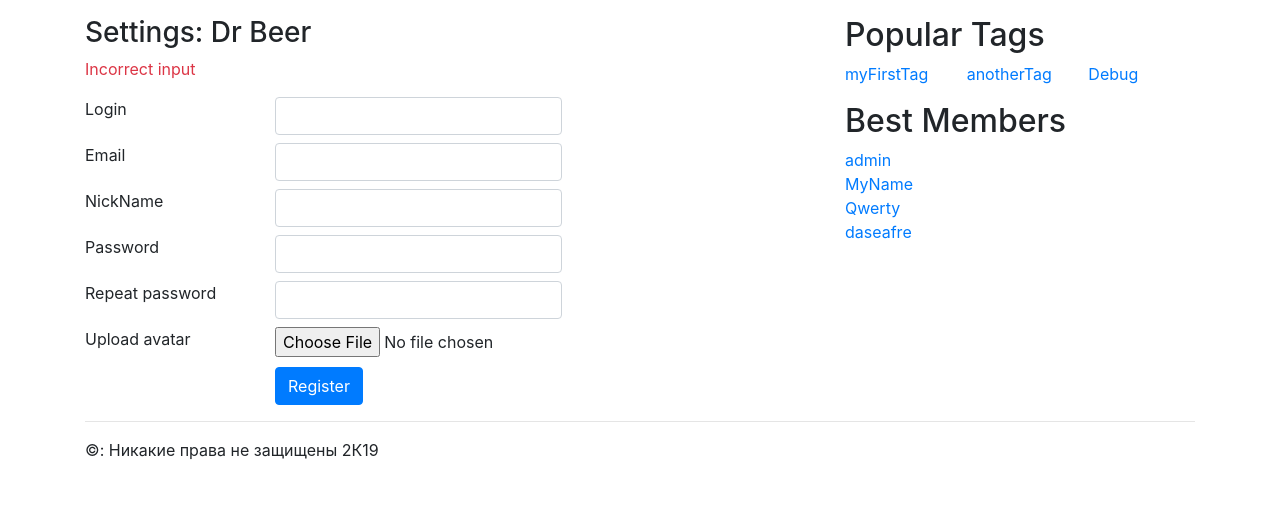
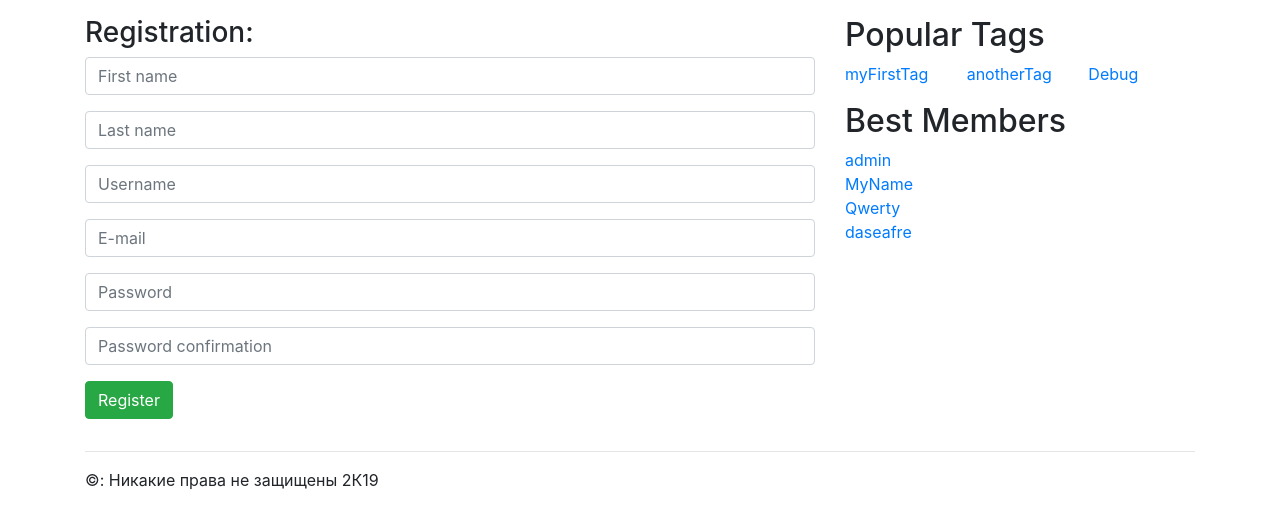
Before and after one commit to ValeryBMSTU/WEB, a Django app: page /asker/registration/ in a window 1280 px wide. Shown: the part 68-597 px from the top of the page. Run offline with Django 3.2, Linux system fonts and the light colour scheme; data comes from the database, SQL or seed files in the repository; both versions use the stored data as it was after the commit; some libraries are stand-ins or nearby versions.

Commit message:
Login Form commit.

```diff
--- a/askme/asker/forms.py
+++ b/askme/asker/forms.py
@@ -2,6 +2,7 @@ from django import forms
 from django.contrib import auth
 from asker.models import *
 
+from django.core.validators import RegexValidator
 from django.contrib.auth.models import User
 
 # class Question(forms.Form):
@@ -22,7 +23,119 @@ from django.contrib.auth.models import User
 #         return new_question
 
 
+textValidator = RegexValidator(r"[а-яА-Яa-zA-Z]",
+                               "Text should contain letters")
+tagsValidator = RegexValidator(r"[а-яА-Яa-zA-Z]",
+                               "Tags should contain letters")
+passwordValidator = RegexValidator(r"^(?=.*[A-Za-z])(?=.*\d)[A-Za-z\d]{8,}$",
+                                   "Password should contain minimum 8 characters, at least 1 letter and 1 number")
 
+
+class UserSignUpForm(forms.ModelForm):
+    first_name = forms.CharField(validators=[textValidator],
+                                 widget=forms.TextInput(attrs={'class': 'form-control',
+                                                               'minlength': 2,
+                                                               'maxlength': 30,
+                                                               'placeholder': 'First name'}))
+    last_name = forms.CharField(validators=[textValidator],
+                                widget=forms.TextInput(attrs={'class': 'form-control',
+                                                              'minlength': 2,
+                                                              'maxlength': 30,
+                                                              'placeholder': 'Last name'}))
+    username = forms.CharField(validators=[textValidator],
+                               widget=forms.TextInput(attrs={'class': 'form-control',
+                                                             'minlength': 5,
+                                                             'maxlength': 30,
+                                                             'placeholder': 'Username'}))
+    email = forms.EmailField(widget=forms.EmailInput(attrs={'class': 'form-control',
+                                                            'placeholder': 'E-mail'}))
+    password = forms.CharField(validators=[passwordValidator],
+                               widget=forms.PasswordInput(attrs={'class': 'form-control',
+                                                                 'placeholder': 'Password'}))
+    password_confirmation = forms.CharField(widget=forms.PasswordInput(attrs={'class': 'form-control',
+                                                                              'placeholder': 'Password confirmation'}))
+
+    class Meta:
+        model = User
+        fields = ('first_name', 'last_name', 'username', 'email',)
+
+
+class UserSignInForm(forms.ModelForm):
+    username = forms.CharField(widget=forms.TextInput(attrs={'class': 'form-control',
+                                                             'maxlength': 30,
+                                                             'placeholder': 'Username'}))
+
+    password = forms.CharField(widget=forms.PasswordInput(attrs={'class': 'form-control',
+                                                                 'placeholder': 'Password'}))
+
+    class Meta:
+        model = User
+        fields = ('username', 'password',)
+
+
+class UserSettingsForm(forms.ModelForm):
+    first_name = forms.CharField(required=False,
+                                 validators=[textValidator],
+                                 widget=forms.TextInput(attrs={'class': 'form-control',
+                                                               'minlength': 2,
+                                                               'maxlength': 30,
+                                                               'placeholder': 'First name'}))
+    last_name = forms.CharField(required=False,
+                                validators=[textValidator],
+                                widget=forms.TextInput(attrs={'class': 'form-control',
+                                                              'minlength': 2,
+                                                              'maxlength': 30,
+                                                              'placeholder': 'Last name'}))
+
+    username = forms.CharField(validators=[textValidator],
+                               required=False,
+                               widget=forms.TextInput(attrs={'class': 'form-control',
+                                                             'minlength': 5,
+                                                             'maxlength': 30,
+                                                             'placeholder': 'Username'}))
+
+    email = forms.EmailField(required=False,
+                             widget=forms.EmailInput(attrs={'class': 'form-control',
+                                                            'placeholder': 'E-mail'}))
+
+    upload = forms.ImageField(required=False,
+                              widget=forms.FileInput)
+
+    class Meta:
+        model = User
+        fields = ('first_name', 'last_name', 'username', 'email',)
+
+
+class NewQuestionForm(forms.ModelForm):
+    title = forms.CharField(validators=[textValidator],
+                            widget=forms.TextInput(attrs={'class': 'form-control',
+                                                          'maxlength': 100,
+                                                          'minlength': 10,
+                                                          'placeholder': 'Write here your title'}))
+
+    text = forms.CharField(validators=[textValidator],
+                           widget=forms.Textarea(attrs={'class': 'form-control',
+                                                        'minlength': 30,
+                                                        'placeholder': 'And here tell about your question in more detail'}))
+
+    tags = forms.CharField(validators=[tagsValidator],
+                           widget=forms.TextInput(attrs={'class': 'form-control',
+                                                         'placeholder': 'List here tags by separating them with a '
+                                                                        'space (the first 10 will be saved)'}))
+
+    class Meta:
+        model = Question
+        fields = ('title', 'text', 'tags',)
+
+
+class WriteAnswerForm(forms.ModelForm):
+    text = forms.CharField(widget=forms.Textarea(attrs={'class': 'form-control',
+                                                        'minlength': 20,
+                                                        'placeholder': 'Enter your reply text'}))
+
+    class Meta:
+        model = Answer
+        fields = ('text',)
 
 
 # class LoginForm(forms.Form):
--- a/askme/asker/urls.py
+++ b/askme/asker/urls.py
@@ -11,7 +11,8 @@ urlpatterns = [
     path('ask/', ask, name="Ask"),
     path('settings/', settings, name="Settings"),
     path('login/', login, name="login"),
-    path('registration/', registration, name="Registration"),
+    path('registration/', signup, name="Registration"),
+    # path('registration/', registration, name="Registration"),
     path('users/', users, name="Users"),
 
     # path('login_sem/', login, name="login"),
--- a/askme/asker/views.py
+++ b/askme/asker/views.py
@@ -7,6 +7,9 @@ from asker.forms import *
 from django import forms
 from django.contrib import auth
 from django.db.models import Count
+from django.contrib.auth import authenticate
+from django.contrib.auth import login as auth_login
+from django.contrib.auth import logout as auth_logout
 
 def baseRender(request, template='/', obj = None):
 
@@ -84,6 +87,39 @@ def tagDetail(request, slug):
 
     return paginatorRender(request, tag.questions.all(), template, header, tag)
 
+
+def fillErrors(formErrors, errors):
+    for i in formErrors:
+        formattedFieldName = i.replace('_', ' ')
+        errors.append(f' { formattedFieldName } field error: {formErrors[i][0]}')
+
+
+def signup(request):
+
+    tags = Tag.objects.all()
+    users = User.objects.all()
+
+    errors = []
+    form = UserSignUpForm
+    if request.method == 'POST':
+        form = form(request.POST)
+        if request.POST['password'] != request.POST['password_confirmation']:
+            errors.append('Passwords don\'t match')
+        elif form.is_valid():
+            user = User.objects.create(username=request.POST['username'],
+                                       email=request.POST['email'],
+                                       first_name=request.POST['first_name'],
+                                       last_name=request.POST['last_name'])
+            user.set_password(request.POST['password_confirmation'])
+            user.save()
+            auth_login(request, user)
+            return redirect('/')
+        else:
+            fillErrors(form.errors, errors)
+    else:
+        auth_logout(request)
+
+    return render(request, 'asker/registration.html', {'form': form, 'messages': errors, 'tags': tags, 'users': users})
 # class Users(TagsAndUsersMixing, View):
 #     template = 'asker/users.html'
 
--- a/askme/templates/asker/include/registrationForm.html
+++ b/askme/templates/asker/include/registrationForm.html
@@ -1,6 +1,23 @@
 {% block content %}
 {% load static %}
-<form class="needs-validation">
+<div class="main">
+  <form class="form-horizontal" action="{% url 'Registration' %}" method="post">
+      {% csrf_token %}
+      <div class="col-md-16">
+          <fieldset>
+              {% for item in form %}
+                  <div class="form-group">
+                      {{ item }}
+                  </div>
+              {% endfor %}
+              <div class="form-group">
+                  <input type="submit" value="Register" class="btn btn-success"/>
+              </div>
+          </fieldset>
+      </div>
+  </form>
+</div>
+<!-- <form class="needs-validation">
 <div class="feedback">
     <p class="text-danger"> Incorrect input</p>
   </div>
@@ -60,5 +77,5 @@
       <button type="submit" class="btn btn-primary">Register</button>
     </div>
   </div>
-</form>
+</form> -->
 {% endblock %}
--- a/askme/templates/asker/registration.html
+++ b/askme/templates/asker/registration.html
@@ -12,7 +12,7 @@
 {% block mainContent %}
 <div class="row align-items-center">
   <div class="col-auto">
-    <h3>Settings: Dr Beer</h3>
+    <h3>Registration:</h3>
   </div>
 </div>
 {% include "asker/include/registrationForm.html" %}
```
Also changed, not shown: askme/db.sqlite3.
